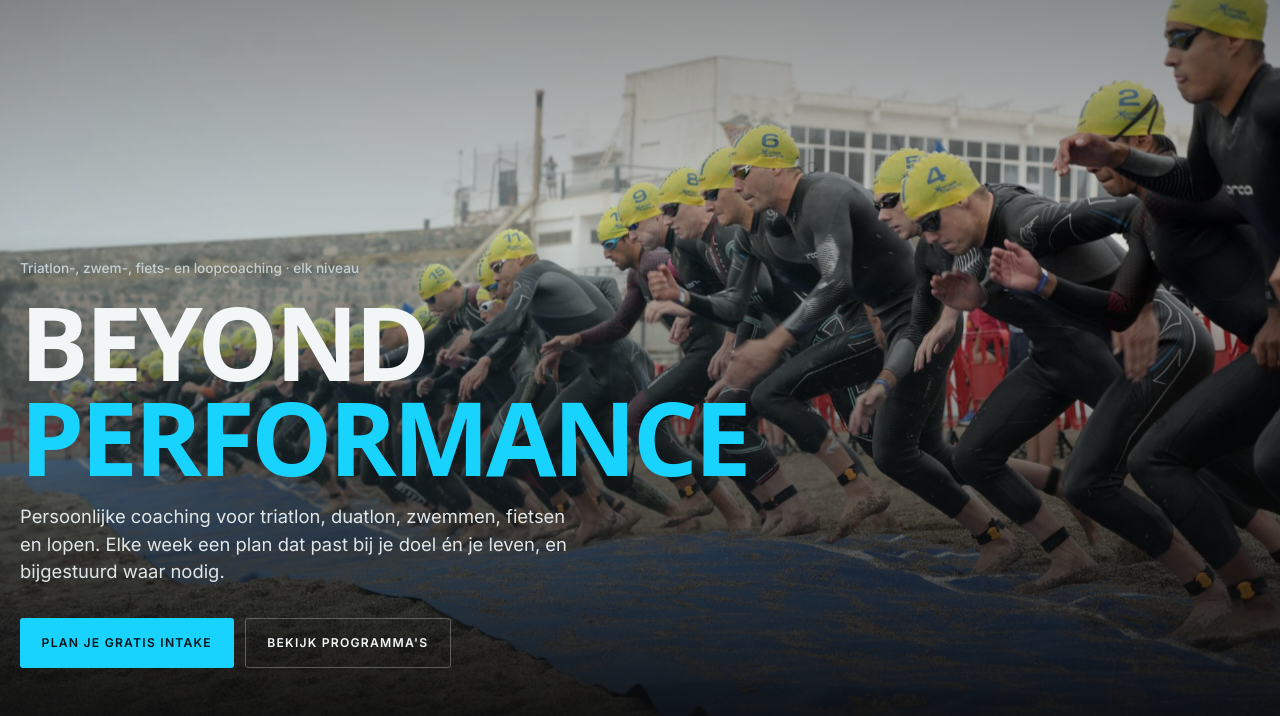
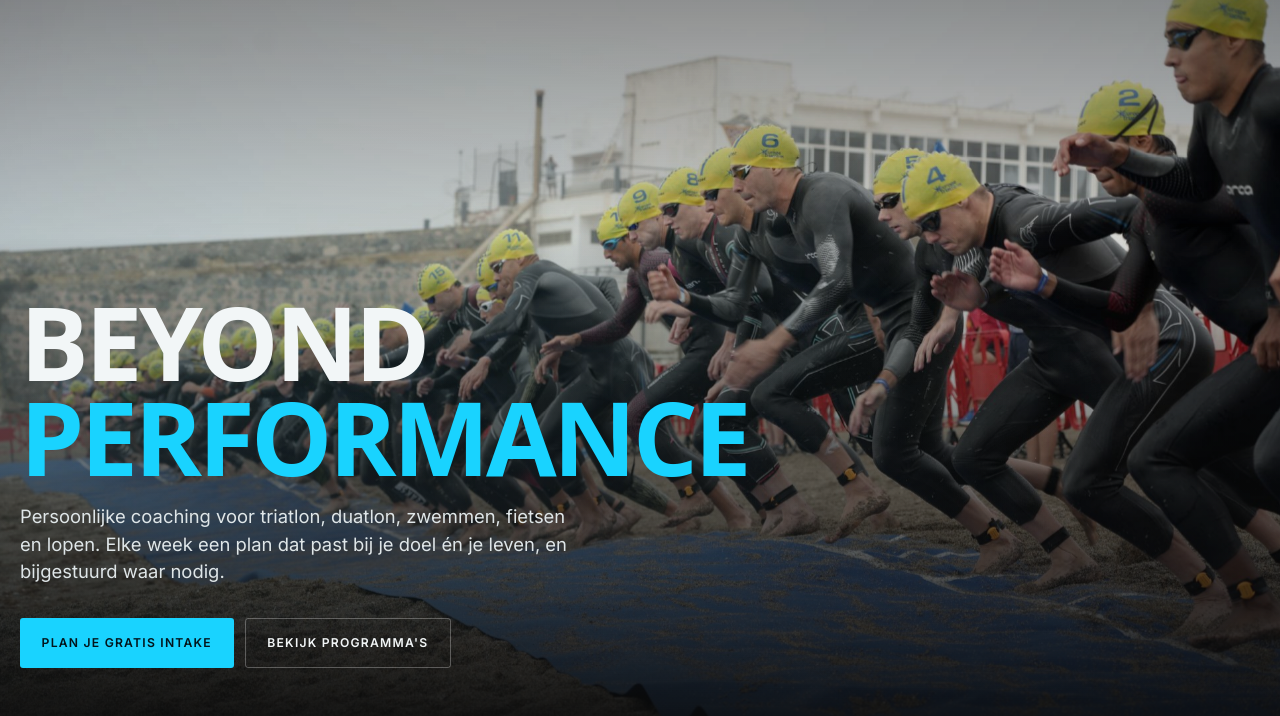
Before and after one commit to h8v6h2mmjz-eng/neal-website, a plain HTML site: page coaching.html in a window 1280 px wide. Shown: the part 84-800 px from the top of the page. Drawn offline with Linux system fonts and the light colour scheme; a web font is replaced by a local one.

Commit message:
Website bijgewerkt
Co-Authored-By: Claude Opus 5.5 <noreply@anthropic.com>

```diff
--- a/coaching.html
+++ b/coaching.html
@@ -378,7 +378,6 @@
     <div class="wrap">
       <div class="hero-grid">
         <div>
-          <p class="label" style="margin-bottom:1rem;color:#c7d0d3">Triatlon-, zwem-, fiets- en loopcoaching · elk niveau</p>
           <h1>
             <span>Beyond</span>
             <span class="accent">Performance</span>
```
